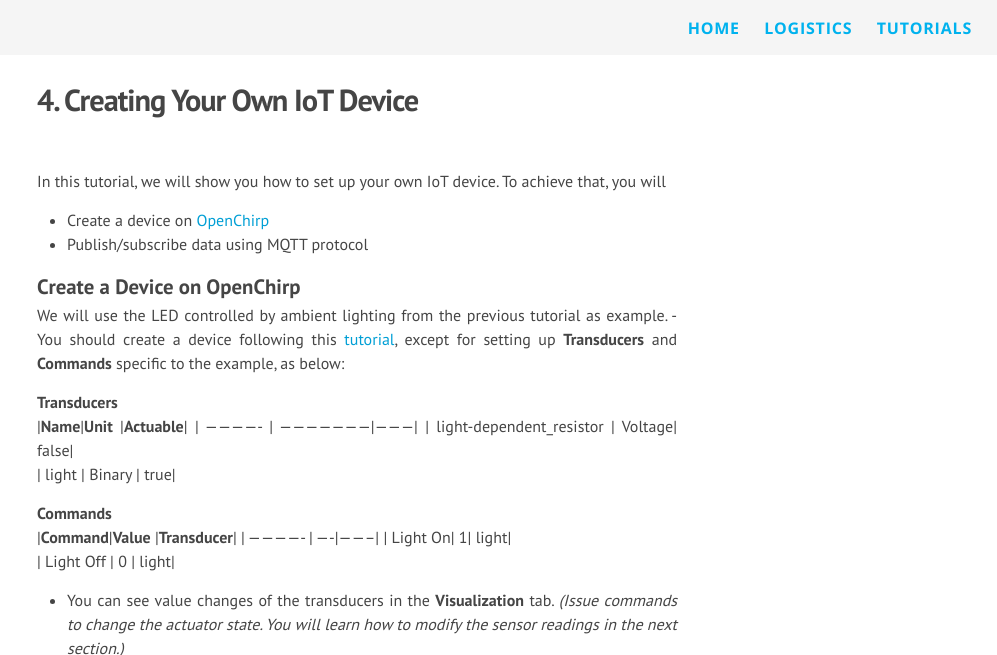
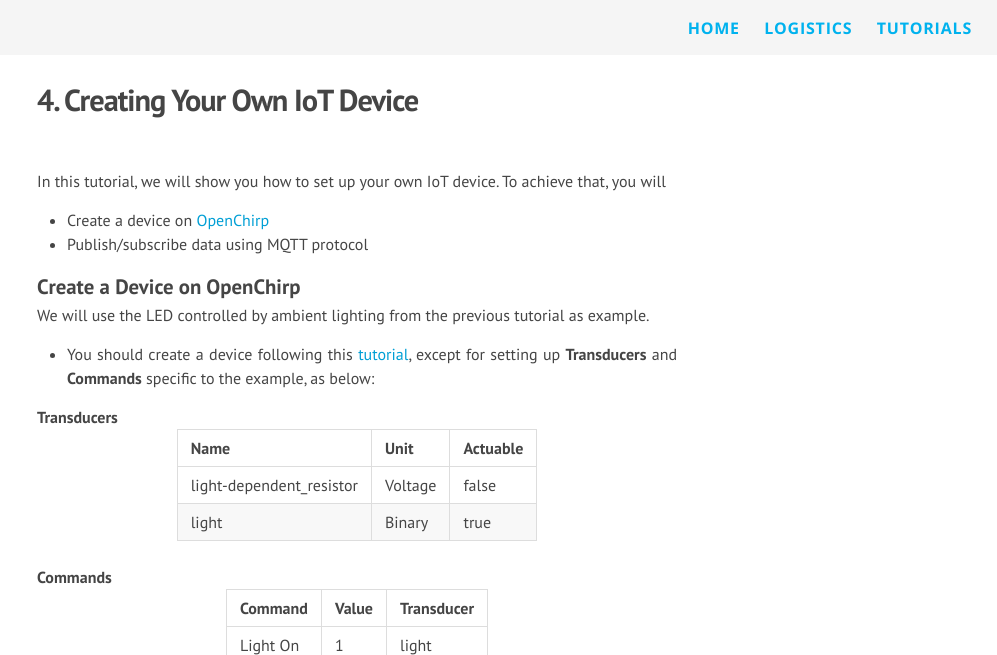
Before and after one commit to INFERLab/12740, a Jekyll site: the page built from _posts/2019-06-12-openchirp.md, in a window 1280 px wide and 1400 px high. Shown: the top 655 px of the window, without its empty margins (283-1280 px from the left). Built offline with Jekyll 4.4.1, drawn with Linux system fonts in a browser that asks for light colours; nearby versions of some CDN libraries; part of the change alters nothing that is shown; some of the changed text lies outside the part shown; grey boxes are pictures that could not be loaded.

Commit message:
Tutorial 4

````diff
--- a/_posts/2019-06-12-openchirp.md
+++ b/_posts/2019-06-12-openchirp.md
@@ -9,15 +9,19 @@ In this tutorial, we will show you how to set up your own IoT device. To achieve
 - Publish/subscribe data using MQTT protocol
 
 ### Create a Device on OpenChirp
-We will use the LED controlled by ambient lighting from the previous tutorial as example. - You should create a device following this [tutorial](https://github.com/OpenChirp/docs/wiki/simple-device-tutorial), except for setting up **Transducers** and **Commands** specific to the example, as below:
+We will use the LED controlled by ambient lighting from the previous tutorial as example.
+
+- You should create a device following this [tutorial](https://github.com/OpenChirp/docs/wiki/simple-device-tutorial), except for setting up **Transducers** and **Commands** specific to the example, as below:
 
 #### Transducers
+
 |**Name**|**Unit**      |**Actuable**|
 | ------------- | ---------------------|---------|
 | light-dependent_resistor  | Voltage|     false|
 |   light | Binary     | true|
 
 #### Commands
+
 |**Command**|**Value**      |**Transducer**|
 | ------------- | ----|--------|
 | Light On| 1| light|
@@ -25,13 +29,13 @@ We will use the LED controlled by ambient lighting from the previous tutorial as
 
 - You can see value changes of the transducers in the **Visualization** tab. *(Issue commands to change the actuator state. You will learn how to modify the sensor readings in the next section.)*
 
-![visualization](/12740/assets/Openchirp.jpg)
+![visualization](/12740/assets/Openchirp.png)
 
-- For more information on OpenChirp, refer to [this paper](/12740/assets/Openchirp.pdf)
+- For more information on OpenChirp, refer to [this paper](/12740/assets/OpenChirp.pdf)
 
 
 ### Publish/Subscribe Data using MQTT Protocol
-Read [here](https://randomnerdtutorials.com/what-is-mqtt-and-how-it-works/) for a simple introduction what is MQTT communication protocol.
+Read [here](https://randomnerdtutorials.com/what-is-mqtt-and-how-it-works/) for a simple introduction on what is MQTT communication protocol.
 
 - Install **paho-mqtt** library
 ```
@@ -42,6 +46,7 @@ $ pip3 install paho-mqtt
 ```python
 import paho.mqtt.client as mqtt
 
+# MQTT client
 class Device(mqtt.Client):
     def __init__(self, username, password):
         super(Device, self).__init__()
@@ -58,7 +63,7 @@ class Device(mqtt.Client):
         # Create a dictionary to save all transducer states
         self.device_state = dict()
 
-        # Connect to the Broker, i.e. the OpenChirp server
+        # Connect to the Broker, i.e. OpenChirp
         self.connect(self.host, self.port, self.keepalive)
         self.loop_start()
 
@@ -73,7 +78,7 @@ class Device(mqtt.Client):
     # The callback for when a PUBLISH message is received from the server.
     def on_message(self, client, userdata, msg):
         print(msg.topic+" "+str(msg.payload.decode()))
-        # Save device state
+        # Commands Issued from OpenChirp
         transducer = msg.topic.split("/")[-1]
         self.device_state[transducer] = msg.payload.decode()
 
````
